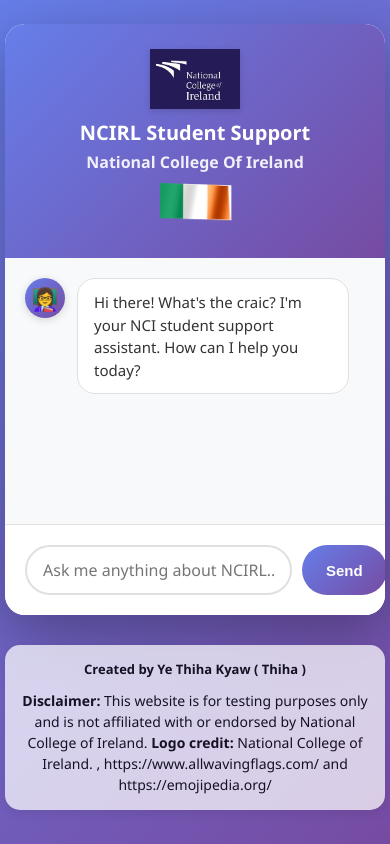
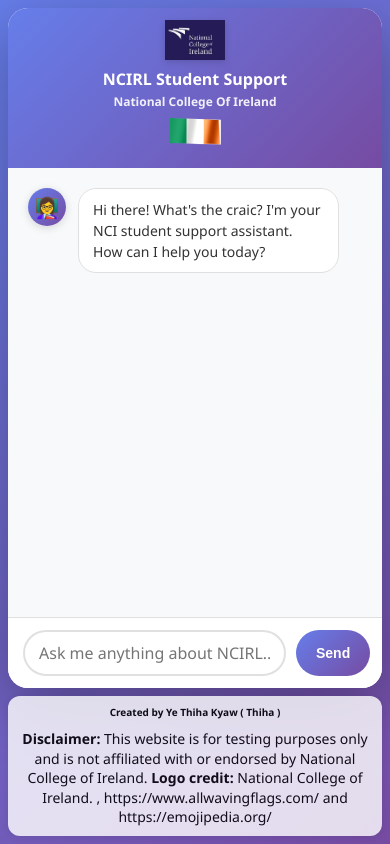
Before and after one commit to Ye-Thiha-Kyaw/ncirl-chatbot, a Flask app: page / in a window 390 px wide. Run offline with Flask 3, Linux system fonts and the light colour scheme; parts of the project's set-up code (start-up, migrations or seed data) failed here and were passed over.

Commit message:
edit style.css

```diff
--- a/static/css/style.css
+++ b/static/css/style.css
@@ -8,11 +8,13 @@ body {
     font-family: 'Segoe UI', Tahoma, Geneva, Verdana, sans-serif;
     background: linear-gradient(135deg, #667eea 0%, #764ba2 100%);
     min-height: 100vh;
+    max-height: 100vh;
     display: flex;
     flex-direction: column;
     justify-content: center;
     align-items: center;
-    padding: 20px 10px 140px 10px; /* Added bottom padding for footer */
+    padding: 15px;
+    overflow: hidden; /* Prevent body scroll */
 }
 
 .chat-container {
@@ -24,24 +26,25 @@ body {
     overflow: hidden;
     display: flex;
     flex-direction: column;
-    height: 750px;
-    margin-bottom: 20px; /* Space above footer */
+    height: calc(100vh - 160px); /* Adjust for footer */
+    max-height: 750px;
 }
 
 .chat-header {
     background: linear-gradient(135deg, #667eea 0%, #764ba2 100%);
     color: white;
-    padding: 25px;
+    padding: 20px;
     text-align: center;
+    flex-shrink: 0;
 }
 
 .chat-header h1 {
-    font-size: 24px;
-    margin-bottom: 5px;
+    font-size: 22px;
+    margin-bottom: 3px;
 }
 
 .chat-header p {
-    font-size: 14px;
+    font-size: 13px;
     opacity: 0.9;
 }
 
@@ -55,7 +58,7 @@ body {
 .ncirl-logo {
     width: auto;
     height: auto;
-    max-height: 100px;
+    max-height: 80px;
     object-fit: contain;
     filter: drop-shadow(0 2px 3px rgba(0, 0, 0, 0.15));
 }
@@ -69,12 +72,12 @@ body {
 
 .header-text p {
     font-weight: bold;
-    font-size: 20px;
+    font-size: 18px;
 }
 
 .flag {
-    width: 100px;
-    height: 70px;
+    width: 80px;
+    height: 60px;
     background-image: url('/static/images/Flag_of_Ireland.gif');
     background-size: contain;
     background-repeat: no-repeat;
@@ -119,10 +122,11 @@ body {
     padding: 20px;
     overflow-y: auto;
     background: #f8f9fa;
+    min-height: 0; /* Important for flex scrolling */
 }
 
 .message {
-    margin-bottom: 20px;
+    margin-bottom: 18px;
     animation: slideIn 0.3s ease-out;
     display: flex;
     align-items: flex-start;
@@ -134,14 +138,14 @@ body {
 }
 
 .message-avatar {
-    width: 50px;
-    height: 50px;
+    width: 45px;
+    height: 45px;
     border-radius: 50%;
     display: flex;
     align-items: center;
     justify-content: center;
     font-weight: bold;
-    font-size: 26px;
+    font-size: 24px;
     flex-shrink: 0;
     color: white;
     box-shadow: 0 2px 8px rgba(0, 0, 0, 0.15);
@@ -168,12 +172,12 @@ body {
 
 .user-message,
 .bot-message {
-    padding: 15px 20px;
+    padding: 12px 18px;
     border-radius: 18px;
     max-width: 70%;
     word-wrap: break-word;
     line-height: 1.5;
-    font-size: 16px;
+    font-size: 15px;
 }
 
 .user-message {
@@ -208,9 +212,10 @@ body {
 }
 
 .chat-input-area {
-    padding: 20px;
+    padding: 18px 20px;
     background: white;
     border-top: 1px solid #e0e0e0;
+    flex-shrink: 0;
 }
 
 .input-wrapper {
@@ -220,10 +225,10 @@ body {
 
 #userInput {
     flex: 1;
-    padding: 15px 20px;
+    padding: 12px 18px;
     border: 2px solid #e0e0e0;
     border-radius: 25px;
-    font-size: 16px;
+    font-size: 15px;
     outline: none;
     transition: border-color 0.3s;
     font-family: 'Segoe UI', Tahoma, Geneva, Verdana, sans-serif;
@@ -234,14 +239,14 @@ body {
 }
 
 #sendBtn {
-    padding: 15px 35px;
+    padding: 12px 30px;
     background: linear-gradient(135deg, #667eea 0%, #764ba2 100%);
     color: white;
     border: none;
     border-radius: 25px;
     cursor: pointer;
     font-weight: bold;
-    font-size: 16px;
+    font-size: 15px;
     transition: transform 0.2s, box-shadow 0.2s;
 }
 
@@ -289,56 +294,61 @@ body {
 }
 
 footer {
-    position: relative; /* Changed from fixed */
     color: rgb(0, 0, 0);
-    font-size: 13px;
-    opacity: 0.8;
+    font-size: 11px;
+    opacity: 0.85;
     text-align: center;
     max-width: 900px;
     width: 100%;
-    padding: 15px 20px;
-    background: rgba(255, 255, 255, 0.9);
-    border-radius: 15px;
-    box-shadow: 0 4px 12px rgba(0, 0, 0, 0.1);
-    margin-top: 20px;
+    padding: 8px 15px;
+    background: rgba(255, 255, 255, 0.95);
+    border-radius: 12px;
+    box-shadow: 0 2px 8px rgba(0, 0, 0, 0.1);
+    margin-top: 12px;
+    flex-shrink: 0;
 }
 
 footer p {
-    margin: 5px 0;
-    line-height: 1.5;
+    margin: 3px 0;
+    line-height: 1.4;
 }
 
 footer .author {
     font-weight: bold;
-    font-size: 15px;
-    margin-bottom: 8px;
+    font-size: 13px;
 }
 
-/* Mobile responsive */
+/* Mobile devices */
 @media (max-width: 768px) {
     body {
-        padding: 10px 5px 20px 5px;
+        padding: 10px;
     }
 
     .chat-container {
-        height: 70vh;
-        min-height: 500px;
-        max-height: 650px;
-        margin-bottom: 15px;
+        height: calc(100vh - 140px);
+        max-height: none;
+    }
+
+    .chat-header {
+        padding: 15px;
+    }
+
+    .chat-header h1 {
+        font-size: 18px;
     }
 
     .header-content {
         flex-direction: column;
-        gap: 10px;
+        gap: 8px;
     }
 
     .ncirl-logo {
-        max-height: 60px;
+        max-height: 50px;
     }
 
     .flag {
-        width: 70px;
-        height: 50px;
+        width: 60px;
+        height: 45px;
     }
 
     .header-text {
@@ -346,58 +356,103 @@ footer .author {
     }
 
     .header-text p {
-        font-size: 16px;
+        font-size: 14px;
     }
 
-    .chat-header h1 {
+    .message-avatar {
+        width: 38px;
+        height: 38px;
         font-size: 20px;
     }
 
-    .message-avatar {
-        width: 40px;
-        height: 40px;
-        font-size: 22px;
+    .message {
+        margin-bottom: 15px;
     }
 
     .user-message,
     .bot-message {
-        font-size: 15px;
-        max-width: 80%;
-        padding: 12px 16px;
+        font-size: 14px;
+        max-width: 78%;
+        padding: 10px 14px;
+    }
+
+    .chat-input-area {
+        padding: 12px 15px;
     }
 
     #userInput {
-        font-size: 16px;
-        padding: 12px 16px;
+        font-size: 16px; /* Prevents iOS zoom */
+        padding: 10px 14px;
     }
 
     #sendBtn {
-        padding: 12px 24px;
-        font-size: 15px;
+        padding: 10px 20px;
+        font-size: 14px;
     }
 
     footer {
-        font-size: 11px;
-        padding: 10px 15px;
-        margin-top: 15px;
+        font-size: 9px;
+        padding: 6px 10px;
+        margin-top: 8px;
     }
 
     footer .author {
-        font-size: 13px;
+        font-size: 11px;
     }
 }
 
-/* Tablet responsive */
+/* Small phones */
+@media (max-width: 480px) {
+    body {
+        padding: 8px;
+    }
+
+    .chat-container {
+        height: calc(100vh - 120px);
+    }
+
+    .chat-header {
+        padding: 12px;
+    }
+
+    .chat-header h1 {
+        font-size: 16px;
+    }
+
+    .header-text p {
+        font-size: 12px;
+    }
+
+    .ncirl-logo {
+        max-height: 40px;
+    }
+
+    .flag {
+        width: 50px;
+        height: 38px;
+    }
+
+    footer {
+        font-size: 8px;
+    }
+
+    footer .author {
+        font-size: 10px;
+    }
+}
+
+/* Tablets */
 @media (min-width: 769px) and (max-width: 1024px) {
     .chat-container {
-        max-width: 850px;
-        height: 700px;
+        max-width: 800px;
+        height: calc(100vh - 150px);
+        max-height: 700px;
     }
 
     .message-avatar {
-        width: 45px;
-        height: 45px;
-        font-size: 24px;
+        width: 42px;
+        height: 42px;
+        font-size: 22px;
     }
 
     .user-message,
```
Also changed, not shown: other parts of static/css/style.css (+32 -7 lines).
